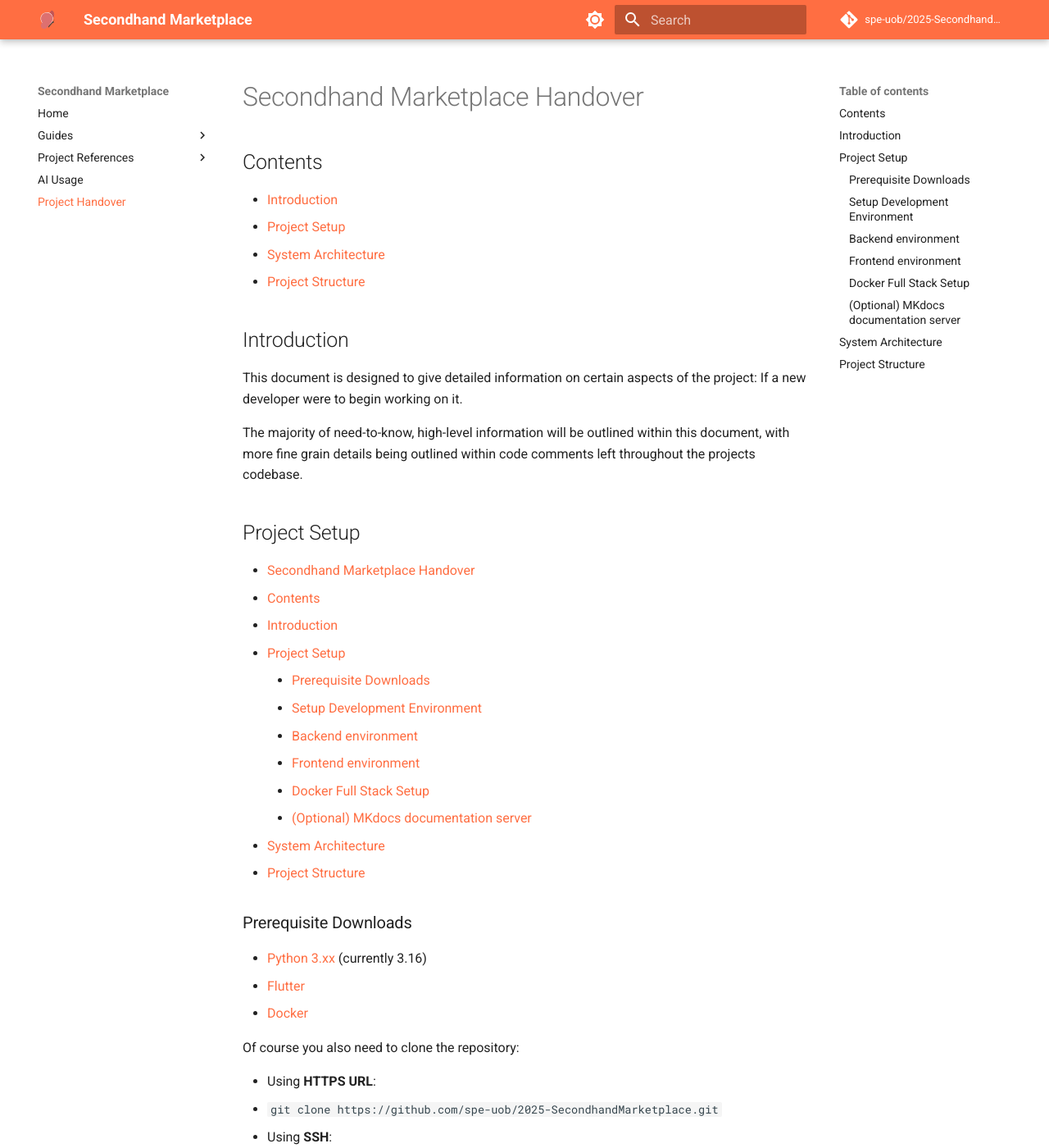
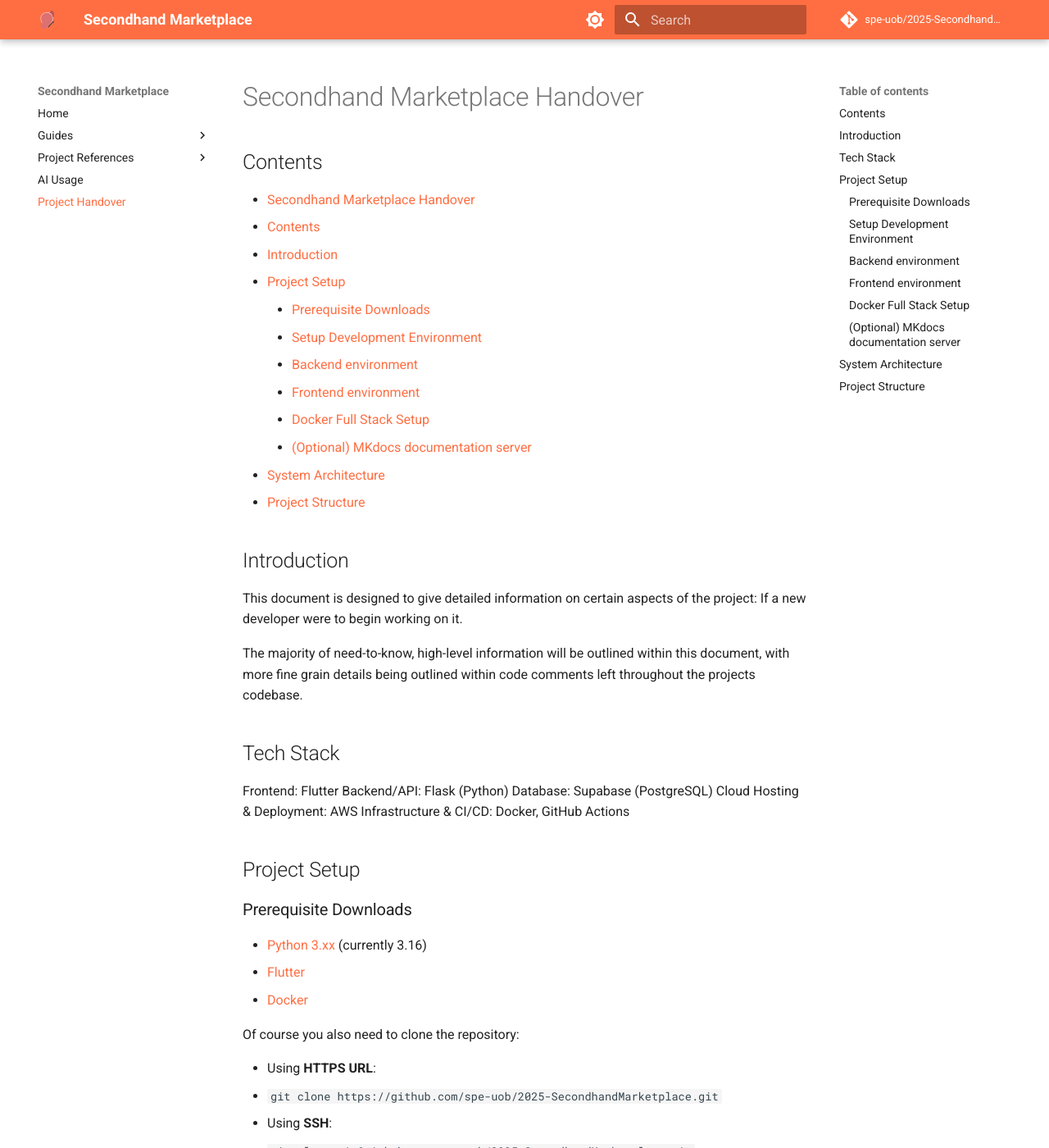
Before and after one commit to Ewan-Friend/Secondhand-Marketplace, an MkDocs documentation site: the page built from docs/handover/handover.md, in a window 1280 px wide and 1400 px high. Shown: the whole window at 82% size. Built offline with MkDocs 1.6.1 and Material for MkDocs 9.7.7, drawn with Linux system fonts in a browser that asks for light colours; comment, search, counter and statistics services are not loaded; some of the changed lines change nothing that is shown.

Commit message:
docs(handover): moved the contents into the correct place, added quick tech stack overview right at the beginning

```diff
--- a/docs/handover/handover.md
+++ b/docs/handover/handover.md
@@ -1,17 +1,6 @@
 # Secondhand Marketplace Handover
 
 ## Contents
-- [Introduction](#introduction)
-- [Project Setup](#project-setup)
-- [System Architecture](#system-architecture)
-- [Project Structure](#project-structure)
-
-## Introduction
-This document is designed to give detailed information on certain aspects of the project: If a new developer were to begin working on it.
-
-The majority of need-to-know, high-level information will be outlined within this document, with more fine grain details being outlined within code comments left throughout the projects codebase.
-
-## Project Setup
 - [Secondhand Marketplace Handover](#secondhand-marketplace-handover)
   - [Contents](#contents)
   - [Introduction](#introduction)
@@ -24,6 +13,20 @@ The majority of need-to-know, high-level information will be outlined within thi
     - [(Optional) MKdocs documentation server](#optional-mkdocs-documentation-server)
   - [System Architecture](#system-architecture)
   - [Project Structure](#project-structure)
+
+## Introduction
+This document is designed to give detailed information on certain aspects of the project: If a new developer were to begin working on it.
+
+The majority of need-to-know, high-level information will be outlined within this document, with more fine grain details being outlined within code comments left throughout the projects codebase.
+
+## Tech Stack
+Frontend: Flutter
+Backend/API: Flask (Python)
+Database: Supabase (PostgreSQL)
+Cloud Hosting & Deployment: AWS
+Infrastructure & CI/CD: Docker, GitHub Actions
+
+## Project Setup
 
 ### Prerequisite Downloads
 - [Python 3.xx](https://www.python.org/downloads/) (currently 3.16)
```
